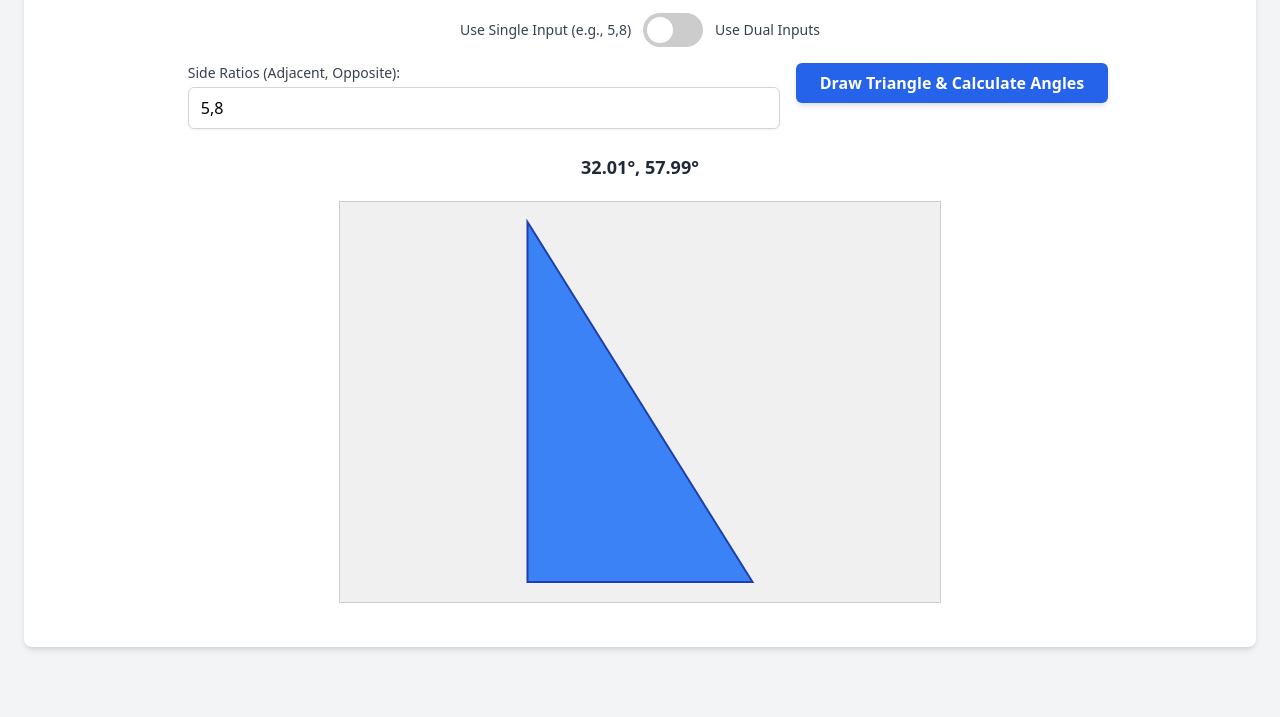
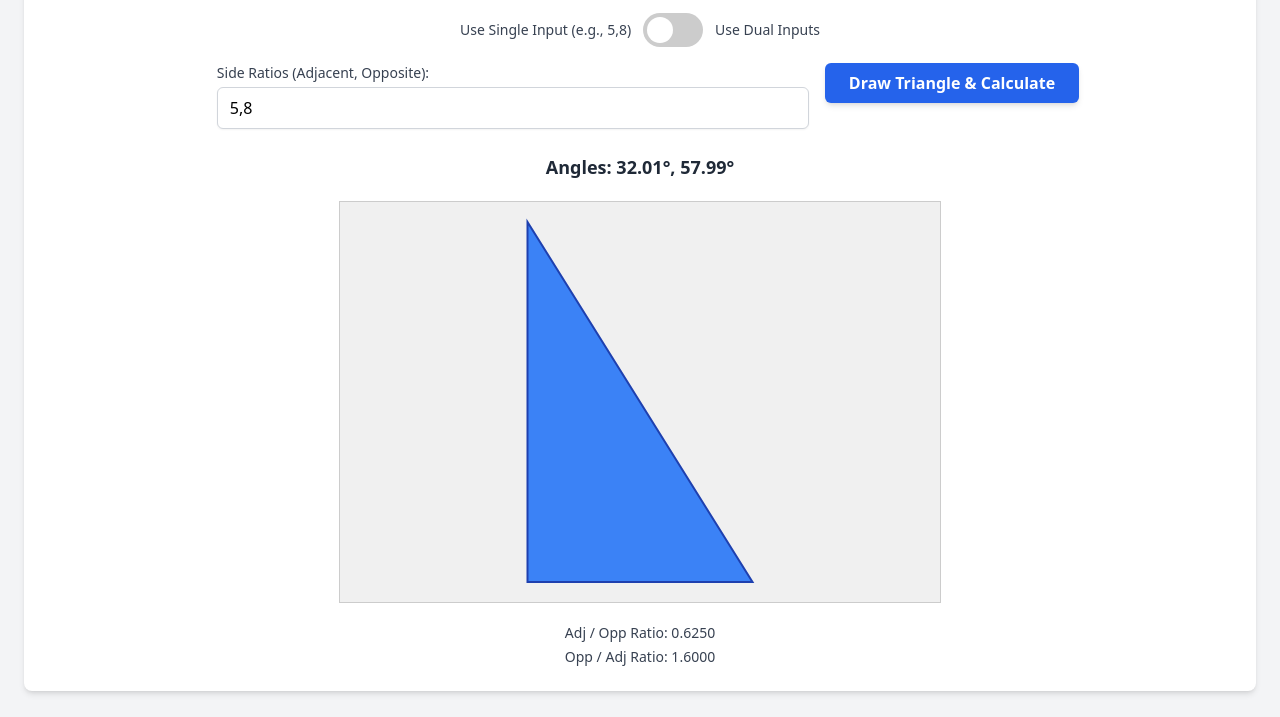
Before and after one commit to Haiz14/vanilla-html-practice, a website: page src/a2p.html in a window 1280 px wide. Shown: the part 83-800 px from the top of the page. Drawn offline with nearby package versions, Linux system fonts and the light colour scheme.

Commit message:
feat: ratios are displayed

```diff
--- a/src/a2p.html
+++ b/src/a2p.html
@@ -94,7 +94,7 @@
                  </div>
              </div>
 
-            <div class="w-full md:w-auto flex items-end pt-5 md:pt-0"> <button id="drawButton" class="w-full md:w-auto px-6 py-2 bg-blue-600 text-white font-semibold rounded-md shadow-md hover:bg-blue-700 focus:outline-none focus:ring-2 focus:ring-blue-500 focus:ring-offset-2">Draw Triangle & Calculate Angles</button>
+            <div class="w-full md:w-auto flex items-end pt-5 md:pt-0"> <button id="drawButton" class="w-full md:w-auto px-6 py-2 bg-blue-600 text-white font-semibold rounded-md shadow-md hover:bg-blue-700 focus:outline-none focus:ring-2 focus:ring-blue-500 focus:ring-offset-2">Draw Triangle & Calculate</button>
             </div>
         </div>
 
@@ -103,6 +103,10 @@
 
         <canvas id="triangleCanvas" width="600" height="400"></canvas>
 
+        <div id="ratioDisplay" class="mt-2 text-center text-sm text-gray-700">
+            </div>
+        <div id="inverseRatioDisplay" class="mt-1 text-center text-sm text-gray-700">
+            </div>
         <div id="messageBox" class="mt-4 p-3 bg-yellow-100 text-yellow-800 rounded-md hidden"></div>
     </div>
 
@@ -119,6 +123,11 @@
         const inputModeToggle = document.getElementById('inputModeToggle');
         const dualInputContainer = document.getElementById('dualInputContainer');
         const singleInputContainer = document.getElementById('singleInputContainer');
+
+        // Get the new ratio display elements
+        const ratioDisplay = document.getElementById('ratioDisplay');
+        const inverseRatioDisplay = document.getElementById('inverseRatioDisplay');
+
 
         let isSingleInputMode = false; // Keep track of the current mode
 
@@ -149,8 +158,8 @@
                 // Optional: Sync values when switching
                 // const ratios = combinedRatioInput.value.split(',').map(s => s.trim());
                 // if (ratios.length === 2 && !isNaN(parseInt(ratios[0])) && !isNaN(parseInt(ratios[1]))) {
-                //     adjacentRatioInput.value = ratios[0];
-                //     oppositeRatioInput.value = ratios[1];
+                //      adjacentRatioInput.value = ratios[0];
+                //      oppositeRatioInput.value = ratios[1];
                 // }
             }
              // Trigger a redraw with current values after switching mode
@@ -171,6 +180,8 @@
                 if (parts.length !== 2) {
                     showMessage("Please enter two numbers separated by a comma (e.g., 5,8).", 'error');
                     anglesDisplay.textContent = ''; // Clear angles display on error
+                    ratioDisplay.textContent = ''; // Clear ratio display
+                    inverseRatioDisplay.textContent = ''; // Clear inverse ratio display
                     return;
                 }
 
@@ -190,10 +201,12 @@
                     : "Please enter valid positive numbers for both adjacent and opposite side ratios.";
                 showMessage(errorMessage, 'error');
                 anglesDisplay.textContent = ''; // Clear angles display on error
+                ratioDisplay.textContent = ''; // Clear ratio display
+                inverseRatioDisplay.textContent = ''; // Clear inverse ratio display
                 return;
             }
 
-            // --- Rest of the drawing and calculation logic (unchanged) ---
+            // --- Calculations ---
 
             // Calculate angles
             const angleRadiansA = Math.atan2(oppositeRatio, adjacentRatio);
@@ -201,8 +214,16 @@
             const angleRadiansB = Math.atan2(adjacentRatio, oppositeRatio);
             const angleDegreesB = (angleRadiansB * 180) / Math.PI;
 
-            // Display angles
-            anglesDisplay.textContent = `${angleDegreesB.toFixed(2)}°, ${angleDegreesA.toFixed(2)}°`;
+            // Calculate Ratios for display
+            const adjOppRatio = adjacentRatio / oppositeRatio;
+            const oppAdjRatio = oppositeRatio / adjacentRatio; // This is the inverse
+
+            // --- Display Results ---
+            anglesDisplay.textContent = `Angles: ${angleDegreesB.toFixed(2)}°, ${angleDegreesA.toFixed(2)}°`;
+            ratioDisplay.textContent = `Adj / Opp Ratio: ${adjOppRatio.toFixed(4)}`; // Display Adjacent/Opposite
+            inverseRatioDisplay.textContent = `Opp / Adj Ratio: ${oppAdjRatio.toFixed(4)}`; // Display Opposite/Adjacent
+
+            // --- Canvas Drawing ---
 
             // Clear the canvas
             ctx.clearRect(0, 0, canvas.width, canvas.height);
@@ -241,7 +262,7 @@
 
          // Initial UI setup based on checkbox default (unchecked = single mode initially based on HTML)
         inputModeToggle.checked = false; // Start in Single Input mode
-        updateInputModeUI(); // Set initial visibility
+        updateInputModeUI(); // Set initial visibility and draw
 
         // Listener for the toggle switch
         inputModeToggle.addEventListener('change', updateInputModeUI);
@@ -256,21 +277,18 @@
                 drawTriangle();
             }
         });
-
         oppositeRatioInput.addEventListener('keyup', function(event) {
             if (event.key === 'Enter') {
                 event.preventDefault();
                 drawTriangle();
             }
         });
-
         combinedRatioInput.addEventListener('keyup', function(event) {
             if (event.key === 'Enter') {
                 event.preventDefault();
                 drawTriangle();
             }
         });
-
 
         // Redraw on window resize
         window.addEventListener('resize', () => {
```
Lines whose indentation alone changed are shown as unchanged.
